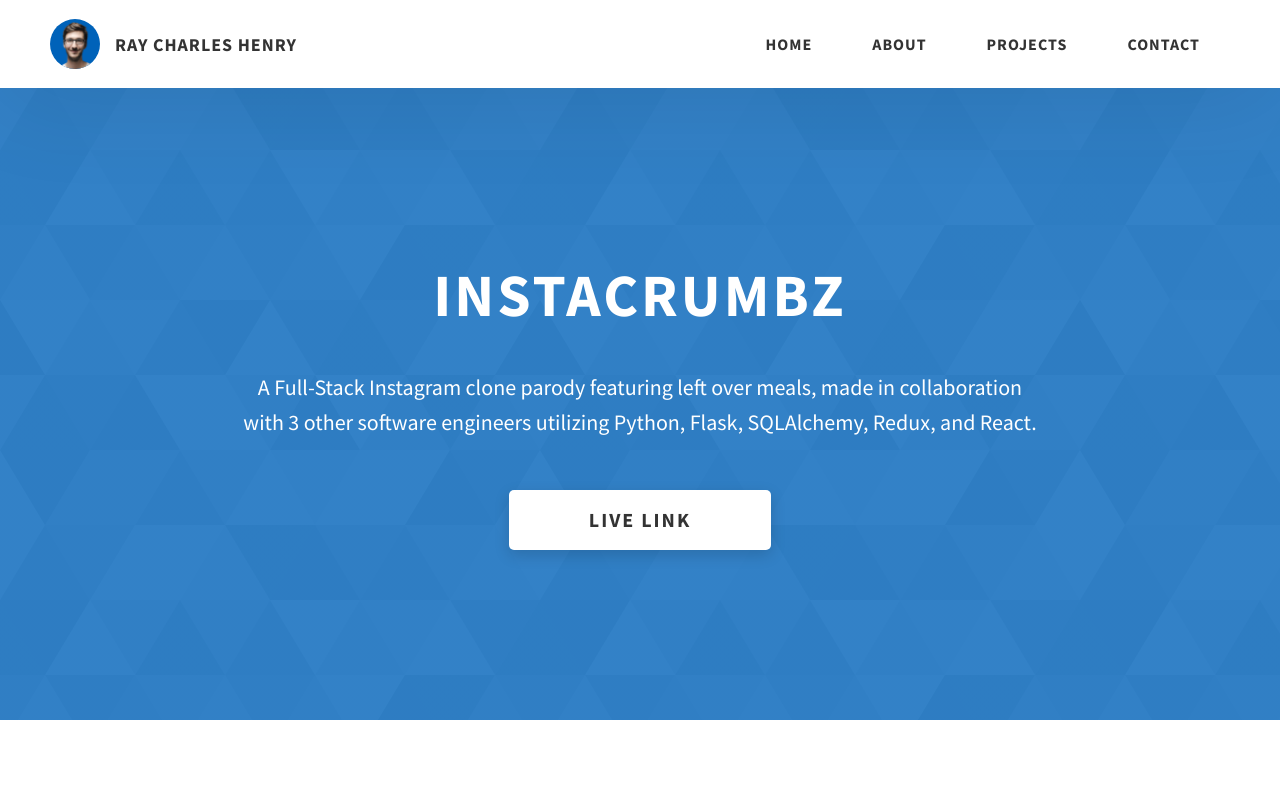
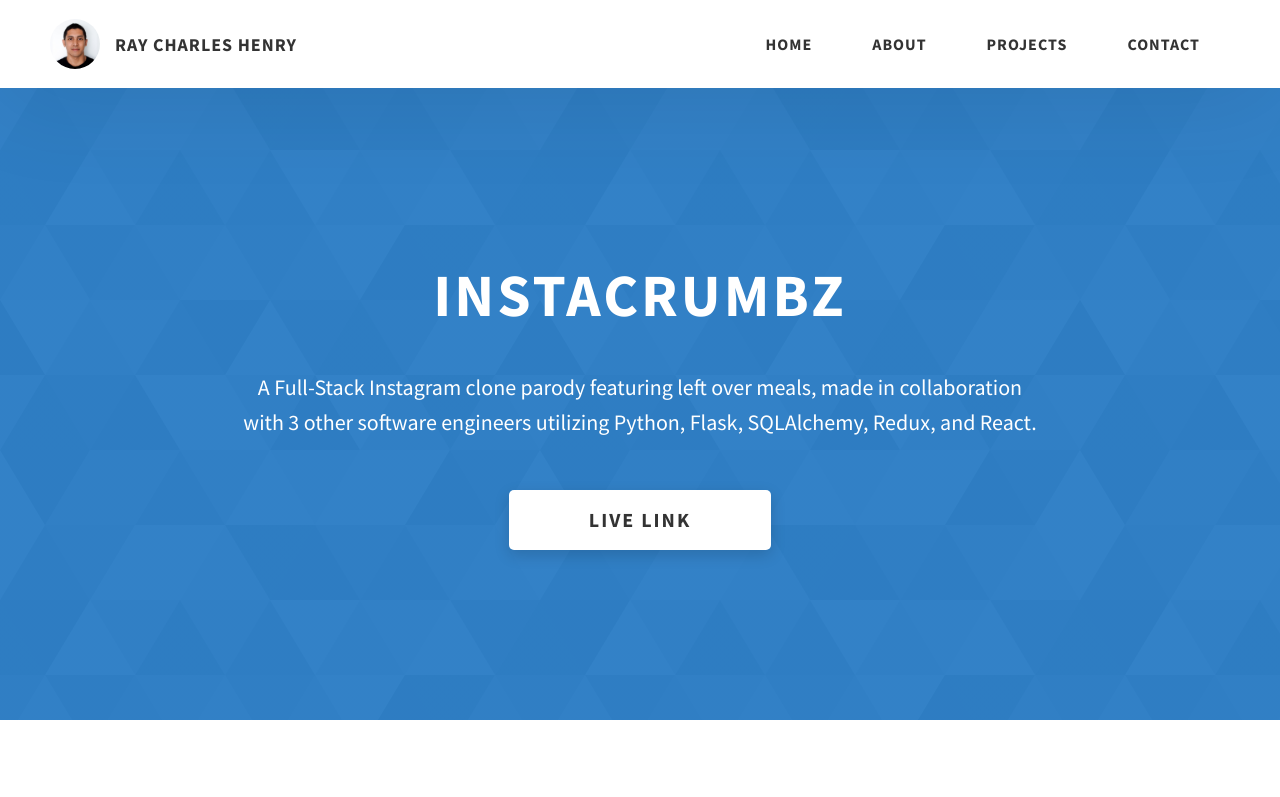
Before and after one commit to RayC206/RayC206.github.io, a website: page project-3.html in a window 1280 px wide. Shown: the top 797 px of the page. Drawn offline with Linux system fonts and the light colour scheme.

Commit message:
fixed pfp

```diff
--- a/project-3.html
+++ b/project-3.html
@@ -22,7 +22,7 @@
         <div class="header__logo-container">
           <div class="header__logo-img-cont">
             <img
-              src="./assets/png/john-doe.png"
+              src="./assets/jpeg/pfpPortfolio.jpg"
               alt="Ram Maheshwari Logo Image"
               class="header__logo-img"
             />
```
